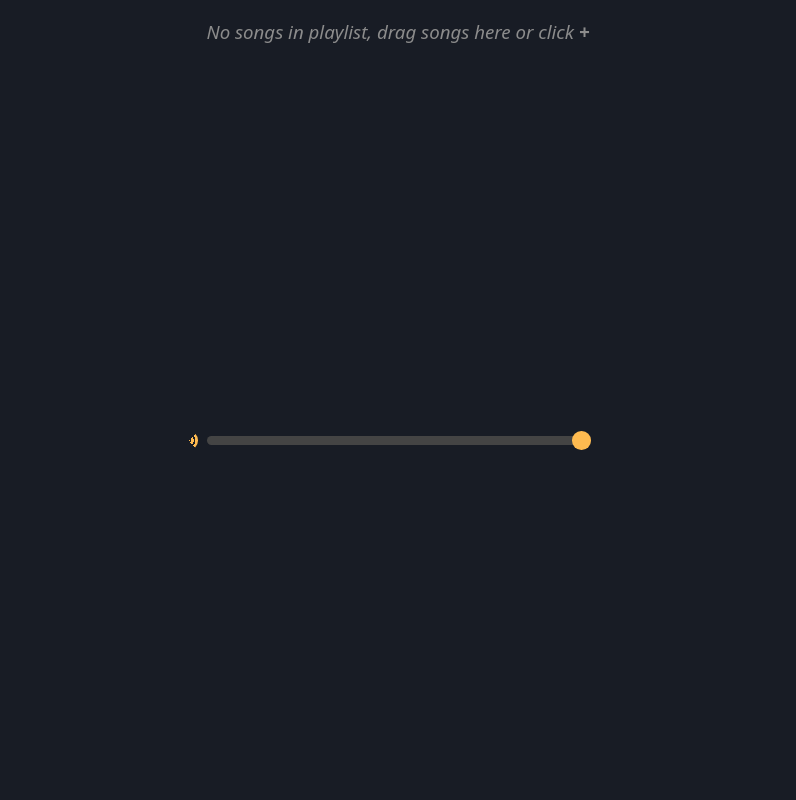
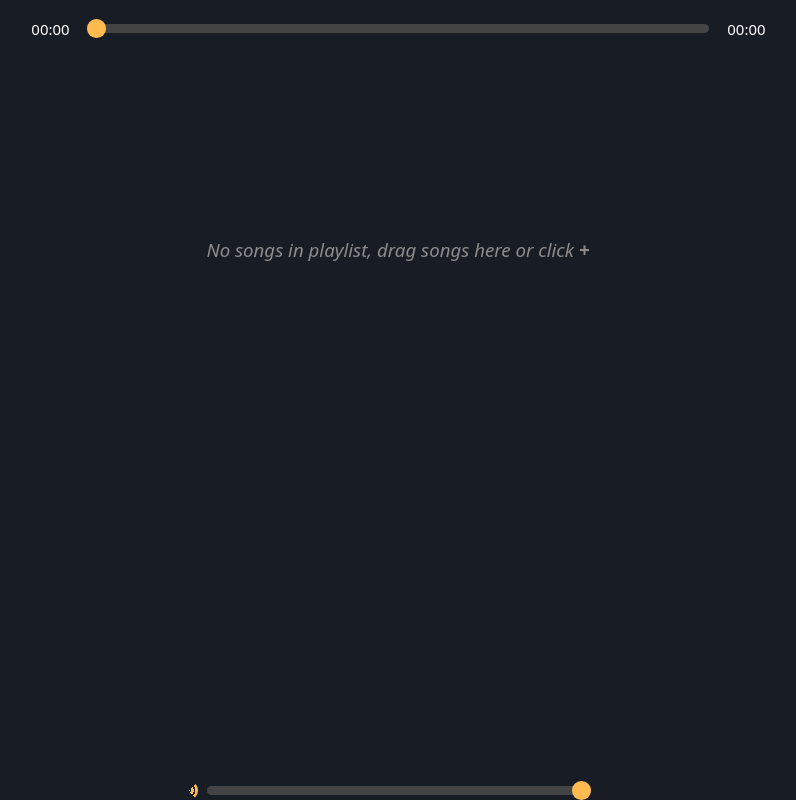
Before and after one commit to huhuhaheiovo/sihua_home, a plain HTML site: page index.html in a window 1280 px wide. Shown: the whole page, without its empty margins (242-1038 px from the left). Drawn offline with Linux system fonts and the light colour scheme.

Commit message:
win pwa test23:47

```diff
--- a/index.html
+++ b/index.html
@@ -26,6 +26,19 @@
         -webkit-app-region: drag;
       "
 ></div>
+
+<section class="player">
+    <div class="playhead-control">
+        <span id="currenttime">00:00</span>
+        <input
+                type="range"
+                id="playhead"
+                aria-label="Current position in song"
+                value="0"
+        />
+        <span id="duration">00:00</span>
+    </div>
+</section>
 
 <section class="playlist">
     <p class="empty-playlist">
```
